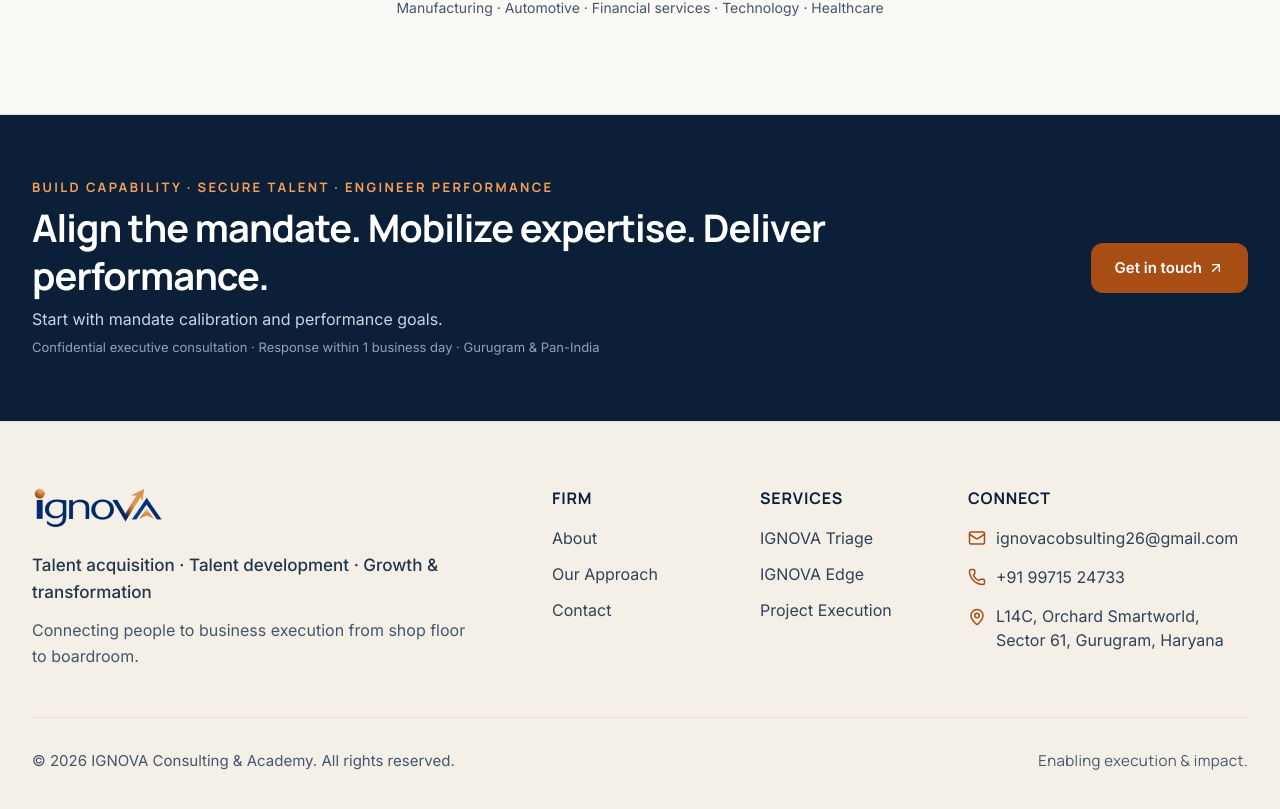
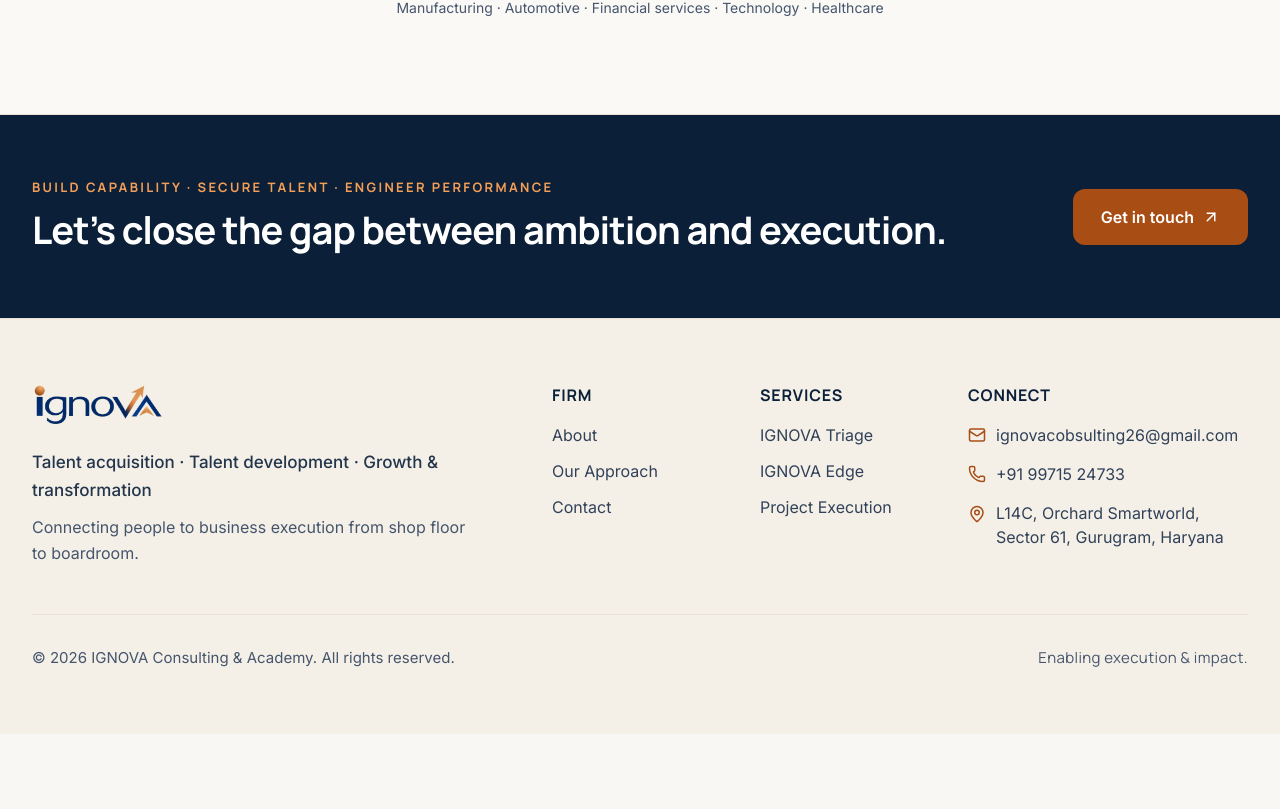
Before and after one commit to ayushprakash1010-jpg/Ignova, a Next.js app: page / in a window 1280 px wide. Shown: the part 4413-5222 px from the top of the page. After the commit the page ends 5147 px from the top, so only its background shows below. Built offline with nearby package versions, Linux system fonts and the light colour scheme; a web font is replaced by a local one.

Commit message:
copy(home): streamline bottom CTA headline to close the gap between ambition and execution

```diff
--- a/src/app/page.tsx
+++ b/src/app/page.tsx
@@ -647,31 +647,25 @@ export default function HomePage() {
       </section>
 
       {/* =========================================================================
-          9. CALL TO ACTION BANNER: Deep Navy (#0B2038), Strictly NO "your priority"
+          9. CALL TO ACTION BANNER: Deep Navy (#0B2038)
           ========================================================================= */}
       <section className="bg-[#0B2038] py-14 sm:py-16 text-white">
-        <div className="max-w-7xl mx-auto px-4 sm:px-6 lg:px-8 flex flex-col md:flex-row md:items-center justify-between gap-6">
+        <div className="max-w-7xl mx-auto px-4 sm:px-6 lg:px-8 flex flex-col md:flex-row md:items-center justify-between gap-6 md:gap-8">
           <div>
-            <p className="text-xs sm:text-[13px] font-bold uppercase tracking-[0.18em] text-[#F59E56] font-accent mb-2">
+            <p className="text-xs sm:text-[13px] font-bold uppercase tracking-[0.18em] text-[#F59E56] font-accent mb-2.5">
               Build capability &middot; Secure talent &middot; Engineer performance
             </p>
-            <h2 className="text-3xl sm:text-4xl lg:text-[38px] font-bold text-white tracking-tight leading-tight mb-2">
-              Align the mandate. Mobilize expertise. Deliver performance.
+            <h2 className="text-3xl sm:text-4xl lg:text-[36px] xl:text-[38px] font-bold text-white tracking-tight leading-tight">
+              Let&rsquo;s close the gap between ambition and execution.
             </h2>
-            <p className="text-sm sm:text-base text-slate-300 font-normal">
-              Start with mandate calibration and performance goals.
-            </p>
-            <p className="text-xs sm:text-[13px] text-slate-400 mt-2">
-              Confidential executive consultation &middot; Response within 1 business day &middot; Gurugram &amp; Pan-India
-            </p>
           </div>
           <div className="flex-shrink-0">
             <Link
               href="/contact"
-              className="group inline-flex items-center gap-1.5 px-6 py-3.5 rounded-xl bg-[#A84D14] hover:bg-[#8C3F0F] text-white text-sm sm:text-[15px] font-semibold transition-all shadow-xs hover:shadow-md"
+              className="group inline-flex items-center justify-center gap-2 whitespace-nowrap px-6 sm:px-7 py-3.5 sm:py-4 rounded-xl bg-[#A84D14] hover:bg-[#8C3F0F] text-white text-[15px] sm:text-base font-semibold transition-all shadow-xs hover:shadow-md"
             >
-              Get in touch
-              <ArrowUpRight className="w-4 h-4 transition-transform group-hover:translate-x-0.5 group-hover:-translate-y-0.5" />
+              <span>Get in touch</span>
+              <ArrowUpRight className="w-[18px] h-[18px] shrink-0 transition-transform group-hover:translate-x-0.5 group-hover:-translate-y-0.5" />
             </Link>
           </div>
         </div>
```
